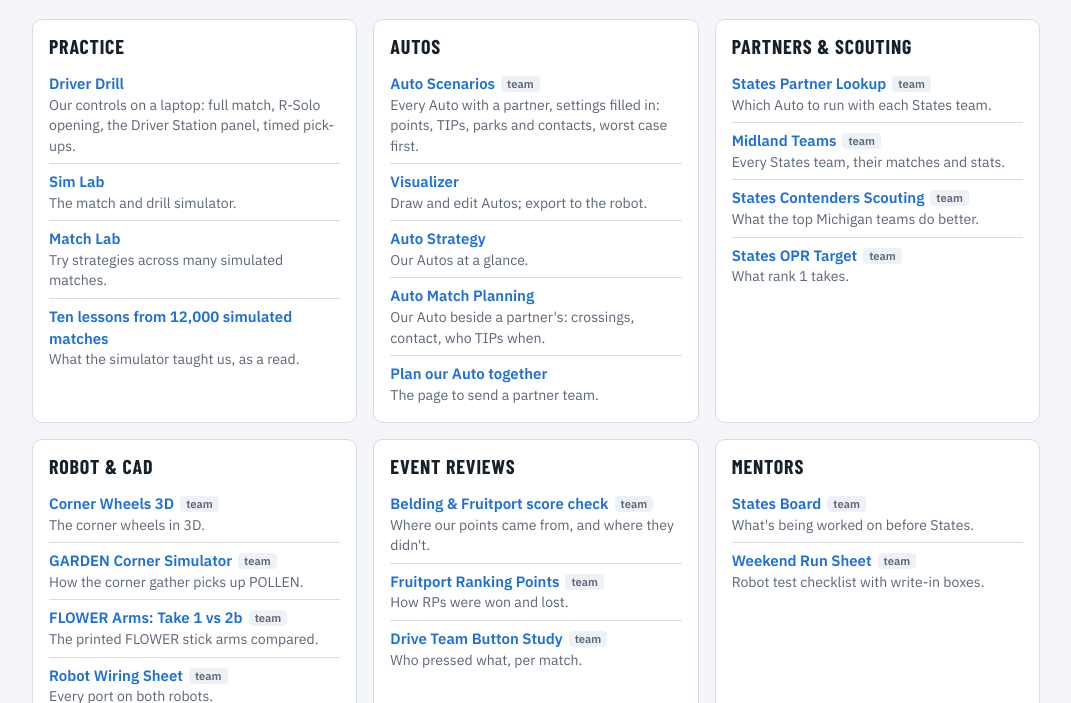
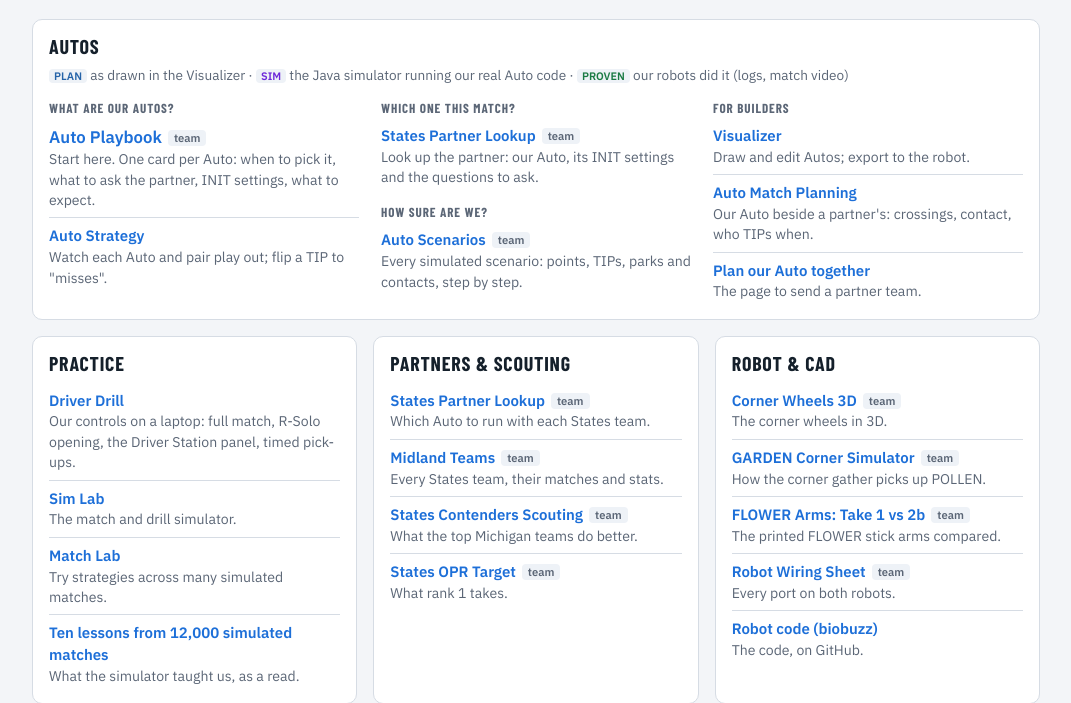
Before and after one commit to Mona-Shores-FTC-Robotics/mona-shores-ftc-robotics.github.io, a plain HTML site: page index.html in a window 1280 px wide. Shown: the part 97-800 px from the top of the page, without its empty margins (104-1175 px from the left). Drawn offline with nearby package versions, Linux system fonts and the light colour scheme.

Commit message:
Landing page: Autos first, sorted by question, with the Auto Playbook (#3)
* Landing page at the org's home: practice, Autos, partners, robot, event reviews

The home page used to redirect to the Visualizer. It now lists the drill, the Sim Lab,
the Visualizer's pages and the team's shared Claude pages. A link carrying an Auto
(#gh=... or ?...) still redirects to the Visualizer, so old Auto links keep working.

Co-Authored-By: Claude Opus 5.5 <noreply@anthropic.com>
Claude-Session: https://claude.ai/code/session_01TTqzV5gxicG8E11eqWc7ux

* Landing page: Auto Scenarios now links to the team's one page

Co-Authored-By: Claude Opus 5.5 <noreply@anthropic.com>
Claude-Session: https://claude.ai/code/session_01TTqzV5gxicG8E11eqWc7ux

* Landing page: Autos first, sorted by question, with the Auto Playbook and a PLAN/SIM/PROVEN legend

Co-Authored-By: Claude Opus 5.5 <noreply@anthropic.com>
Claude-Session: https://claude.ai/code/session_01TTqzV5gxicG8E11eqWc7ux

---------

Co-authored-by: Claude <noreply@anthropic.com>

```diff
--- a/index.html
+++ b/index.html
@@ -13,13 +13,13 @@
 <style>
   :root {
     --bg: #f3f5f8; --card: #ffffff; --ink: #15202b; --dim: #5b6676; --line: #d6dce4;
-    --uv: #6d28d9; --ir: #c2410c; --accent: #1d6fd8; --tag: #eef2f7;
+    --uv: #6d28d9; --ir: #c2410c; --accent: #1d6fd8; --tag: #eef2f7; --plan: #2563a8; --proven: #1a7a44;
     --fd: "Barlow Condensed", "Arial Narrow", system-ui, sans-serif;
     --fb: "IBM Plex Sans", system-ui, sans-serif;
   }
   @media (prefers-color-scheme: dark) {
     :root { --bg: #0e131a; --card: #161d27; --ink: #e7ecf3; --dim: #9aa6b6; --line: #2a3442;
-            --uv: #b794ff; --ir: #fb923c; --accent: #6aa8ff; --tag: #1f2834; color-scheme: dark; }
+            --uv: #b794ff; --ir: #fb923c; --accent: #6aa8ff; --tag: #1f2834; --plan: #7fb2ec; --proven: #6fd39a; color-scheme: dark; }
   }
   * { box-sizing: border-box; }
   body { margin: 0; background: var(--bg); color: var(--ink); font: 15px/1.45 var(--fb); }
@@ -39,6 +39,14 @@
   .d { display: block; color: var(--dim); font-size: .88rem; }
   .t { font-size: .7rem; font-weight: 600; padding: 1px 6px; border-radius: 4px; background: var(--tag);
        color: var(--dim); margin-left: 6px; vertical-align: 1px; white-space: nowrap; }
+  .wide { grid-column: 1 / -1; }
+  .cols { display: grid; gap: 4px 22px; grid-template-columns: repeat(auto-fit, minmax(260px, 1fr)); }
+  .cols > div { min-width: 0; }
+  h3 { font: 700 .82rem var(--fd); text-transform: uppercase; letter-spacing: .07em; color: var(--dim); margin: 10px 0 2px; }
+  .legend { margin: 0 0 4px; font-size: .85rem; color: var(--dim); }
+  .b { font-size: .68rem; font-weight: 600; padding: 0 5px; border-radius: 4px; background: var(--tag); }
+  .b.plan { color: var(--plan); } .b.sim { color: var(--uv); } .b.proven { color: var(--proven); }
+  li.star > a { font-size: 1.05rem; }
   footer { color: var(--dim); font-size: .85rem; margin-top: 22px; }
 </style>
 </head>
@@ -50,6 +58,38 @@
   </header>
 
   <div class="grid">
+    <section class="wide">
+      <h2>Autos</h2>
+      <p class="legend"><span class="b plan">PLAN</span> as drawn in the Visualizer · <span class="b sim">SIM</span> the Java simulator running our real Auto code · <span class="b proven">PROVEN</span> our robots did it (logs, match video)</p>
+      <div class="cols">
+        <div>
+          <h3>What are our Autos?</h3>
+          <ul>
+            <li class="star"><a href="https://claude.ai/artifact/9jHhmCFRzJnuLHctM6XKCD">Auto Playbook</a><span class="t">team</span><span class="d">Start here. One card per Auto: when to pick it, what to ask the partner, INIT settings, what to expect.</span></li>
+            <li><a href="/Visualizer/autos.html">Auto Strategy</a><span class="d">Watch each Auto and pair play out; flip a TIP to "misses".</span></li>
+          </ul>
+        </div>
+        <div>
+          <h3>Which one this match?</h3>
+          <ul>
+            <li><a href="https://claude.ai/artifact/MsF59dauheaGYvYVbNCDUm">States Partner Lookup</a><span class="t">team</span><span class="d">Look up the partner: our Auto, its INIT settings and the questions to ask.</span></li>
+          </ul>
+          <h3>How sure are we?</h3>
+          <ul>
+            <li><a href="https://claude.ai/artifact/ScbuXWUQMCKLunURnEA7nJ">Auto Scenarios</a><span class="t">team</span><span class="d">Every simulated scenario: points, TIPs, parks and contacts, step by step.</span></li>
+          </ul>
+        </div>
+        <div>
+          <h3>For builders</h3>
+          <ul>
+            <li><a href="/Visualizer/">Visualizer</a><span class="d">Draw and edit Autos; export to the robot.</span></li>
+            <li><a href="/Visualizer/partner.html">Auto Match Planning</a><span class="d">Our Auto beside a partner's: crossings, contact, who TIPs when.</span></li>
+            <li><a href="/Visualizer/share.html">Plan our Auto together</a><span class="d">The page to send a partner team.</span></li>
+          </ul>
+        </div>
+      </div>
+    </section>
+
     <section>
       <h2>Practice</h2>
       <ul>
@@ -60,16 +100,6 @@
       </ul>
     </section>
 
-    <section>
-      <h2>Autos</h2>
-      <ul>
-        <li><a href="https://claude.ai/artifact/ScbuXWUQMCKLunURnEA7nJ">Auto Scenarios</a><span class="t">team</span><span class="d">Every Auto with a partner, settings filled in: points, TIPs, parks and contacts, worst case first.</span></li>
-        <li><a href="/Visualizer/">Visualizer</a><span class="d">Draw and edit Autos; export to the robot.</span></li>
-        <li><a href="/Visualizer/autos.html">Auto Strategy</a><span class="d">Our Autos at a glance.</span></li>
-        <li><a href="/Visualizer/partner.html">Auto Match Planning</a><span class="d">Our Auto beside a partner's: crossings, contact, who TIPs when.</span></li>
-        <li><a href="/Visualizer/share.html">Plan our Auto together</a><span class="d">The page to send a partner team.</span></li>
-      </ul>
-    </section>
 
     <section>
       <h2>Partners &amp; scouting</h2>
```
